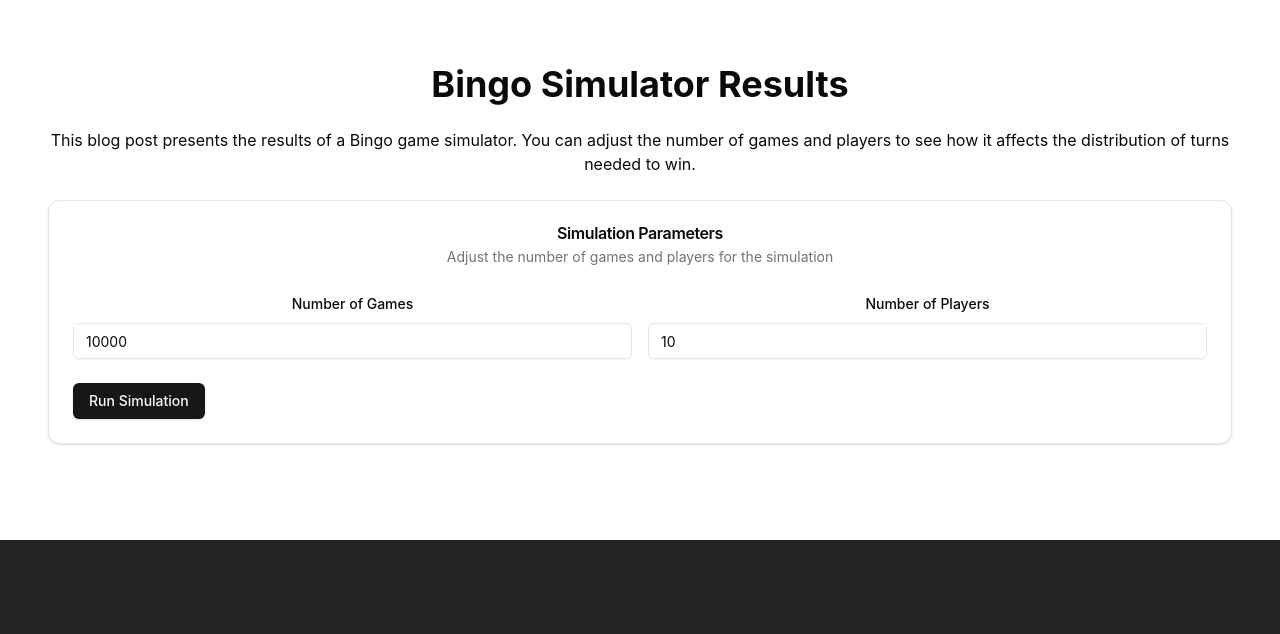
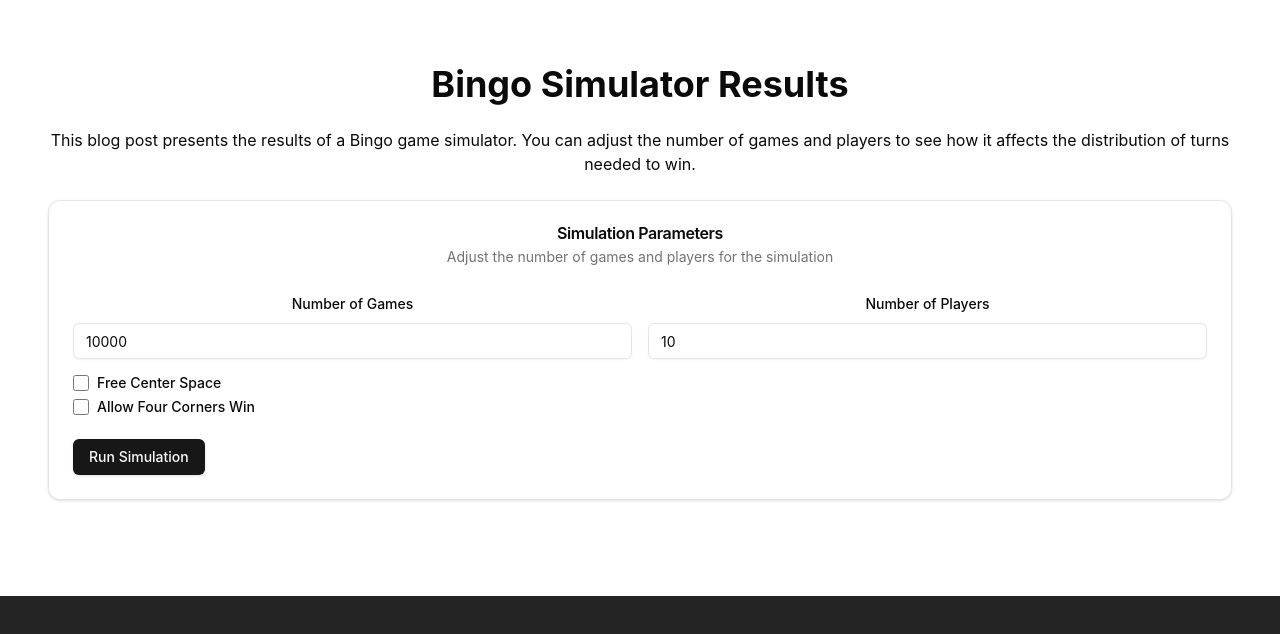
Before and after one commit to jzeiders/simulation-site, a React (Vite) app in the folder simulation-sites/: page / in a window 1280 px wide. Shown: the top 634 px of the page. Built offline with nearby package versions, Linux system fonts and the light colour scheme.

Commit message:
add the options

```diff
--- a/simulation-sites/src/pages/bingo-simulator-blog.tsx
+++ b/simulation-sites/src/pages/bingo-simulator-blog.tsx
@@ -27,6 +27,11 @@ interface HeatMapData {
     maxFrequency: number;
 }
 
+interface GameOptions {
+    freeCenter: boolean;
+    allowFourCorners: boolean;
+}
+
 function BingoHeatMap({ heatMap }: { heatMap: HeatMapData }) {
     return (
         <div className="grid grid-cols-5 gap-1 w-full max-w-md mx-auto">
@@ -53,13 +58,17 @@ function BingoHeatMap({ heatMap }: { heatMap: HeatMapData }) {
 export default function BingoSimulatorBlog() {
     const [numGames, setNumGames] = useState(10000)
     const [numPlayers, setNumPlayers] = useState(10)
+    const [options, setOptions] = useState<GameOptions>({
+        freeCenter: false,
+        allowFourCorners: false
+    })
     const [result, setResult] = useState<SimulationResult | null>(null)
     const [isLoading, setIsLoading] = useState(false)
 
     const runSimulation = () => {
         setIsLoading(true)
         try {
-            const results = simulateGames(numGames, numPlayers)
+            const results = simulateGames(numGames, numPlayers, options)
 
             const turns = results.map(r => r.turns)
             const avgTurns = turns.reduce((a, b) => a + b, 0) / turns.length
@@ -81,7 +90,7 @@ export default function BingoSimulatorBlog() {
             const positionFrequency = new Array(25).fill(0)
             results.forEach(result => {
                 result.winningPositions.forEach(pos => {
-                    const index = pos.row + pos.col * 5
+                    const index = pos.row * 5 + pos.col
                     positionFrequency[index]++
                 })
             })
@@ -149,6 +158,28 @@ export default function BingoSimulatorBlog() {
                                 min={1}
                                 max={100}
                             />
+                        </div>
+                        <div className="space-y-2 md:col-span-2">
+                            <div className="flex items-center space-x-2">
+                                <input
+                                    type="checkbox"
+                                    id="freeCenter"
+                                    checked={options.freeCenter}
+                                    onChange={(e) => setOptions(prev => ({ ...prev, freeCenter: e.target.checked }))}
+                                    className="h-4 w-4"
+                                />
+                                <Label htmlFor="freeCenter">Free Center Space</Label>
+                            </div>
+                            <div className="flex items-center space-x-2">
+                                <input
+                                    type="checkbox"
+                                    id="fourCorners"
+                                    checked={options.allowFourCorners}
+                                    onChange={(e) => setOptions(prev => ({ ...prev, allowFourCorners: e.target.checked }))}
+                                    className="h-4 w-4"
+                                />
+                                <Label htmlFor="fourCorners">Allow Four Corners Win</Label>
+                            </div>
                         </div>
                     </div>
                 </CardContent>
@@ -234,13 +265,18 @@ export default function BingoSimulatorBlog() {
     )
 }
 
-function simulateGames(numGames: number, numPlayers: number): { turns: number; winningPositions: { row: number; col: number }[] }[] {
+function simulateGames(
+    numGames: number,
+    numPlayers: number,
+    options: GameOptions
+): { turns: number; winningPositions: { row: number; col: number }[] }[] {
     const results: { turns: number; winningPositions: { row: number; col: number }[] }[] = []
     for (let i = 0; i < numGames; i++) {
-        const game = generateBingoGame(numPlayers)
+        const game = generateBingoGame(numPlayers, options)
+        const result = turnDidWin(game, game.numbers, options)
         results.push({
-            turns: turnDidWin(game, game.numbers).turns,
-            winningPositions: turnDidWin(game, game.numbers).winningPositions
+            turns: result.turns,
+            winningPositions: result.winningPositions
         })
     }
     return results
@@ -250,11 +286,21 @@ function simulateGames(numGames: number, numPlayers: number): { turns: number; w
 interface BingoCard {
     numbers: number[];
 }
-function generateBingoCard(): BingoCard {
+function generateBingoCard(options: GameOptions): BingoCard {
     const card: number[][] = []
     for (let i = 0; i < 5; i++) {
-        card.push(Array.from({ length: 15 }, (_, j) => i * 15 + j + 1).sort(() => Math.random() - 0.5).slice(0, 5))
+        card.push(Array.from({ length: 15 }, (_, j) => i * 15 + j + 1)
+            .sort(() => Math.random() - 0.5)
+            .slice(0, 5))
     }
+
+    // If free center is enabled, set center position to 0 (representing free space)
+    if (options.freeCenter) {
+        const centerRow = Math.floor(5/2);
+        const centerCol = Math.floor(5/2);
+        card[centerRow][centerCol] = 0;
+    }
+
     return { numbers: card.flat() }
 }
 
@@ -263,17 +309,21 @@ interface BingoGame {
     numbers: number[];
 }
 
-function generateBingoGame(numPlayers: number): BingoGame {
+function generateBingoGame(numPlayers: number, options: GameOptions): BingoGame {
     return {
-        cards: Array.from({ length: numPlayers }, () => generateBingoCard()),
+        cards: Array.from({ length: numPlayers }, () => generateBingoCard(options)),
         numbers: Array.from({ length: 75 }, (_, i) => i + 1).sort(() => Math.random() - 0.5)
     }
 }
 
-function turnDidWin(game: BingoGame, drawnNumbers: number[]): { turns: number; winningPositions: { row: number; col: number }[] } {
+function turnDidWin(
+    game: BingoGame,
+    drawnNumbers: number[],
+    options: GameOptions
+): { turns: number; winningPositions: { row: number; col: number }[] } {
     for (let i = 0; i < game.numbers.length; i++) {
         for (const card of game.cards) {
-            const winningPositions = checkDidWin(card, drawnNumbers.slice(0, i + 1))
+            const winningPositions = checkDidWin(card, drawnNumbers.slice(0, i + 1), options)
             if (winningPositions) {
                 return { turns: i + 1, winningPositions }
             }
@@ -284,14 +334,32 @@ function turnDidWin(game: BingoGame, drawnNumbers: number[]): { turns: number; w
 
 
 
-function checkDidWin(card: BingoCard, drawnNumbers: number[]): { row: number; col: number }[] | null {
+function checkDidWin(
+    card: BingoCard,
+    drawnNumbers: number[],
+    options: GameOptions
+): { row: number; col: number }[] | null {
     const size = 5;
     const marked = new Array(25).fill(false);
 
-    // Mark all numbers that have been drawn
+    // Mark all numbers that have been drawn or free spaces
     for (let i = 0; i < card.numbers.length; i++) {
-        if (drawnNumbers.includes(card.numbers[i])) {
+        if (card.numbers[i] === 0 || drawnNumbers.includes(card.numbers[i])) {
             marked[i] = true;
+        }
+    }
+
+    // Check four corners if enabled
+    if (options.allowFourCorners) {
+        const corners = [
+            {row: 0, col: 0},
+            {row: 0, col: size-1},
+            {row: size-1, col: 0},
+            {row: size-1, col: size-1}
+        ];
+
+        if (corners.every(({row, col}) => marked[row * size + col])) {
+            return corners;
         }
     }
 
```
